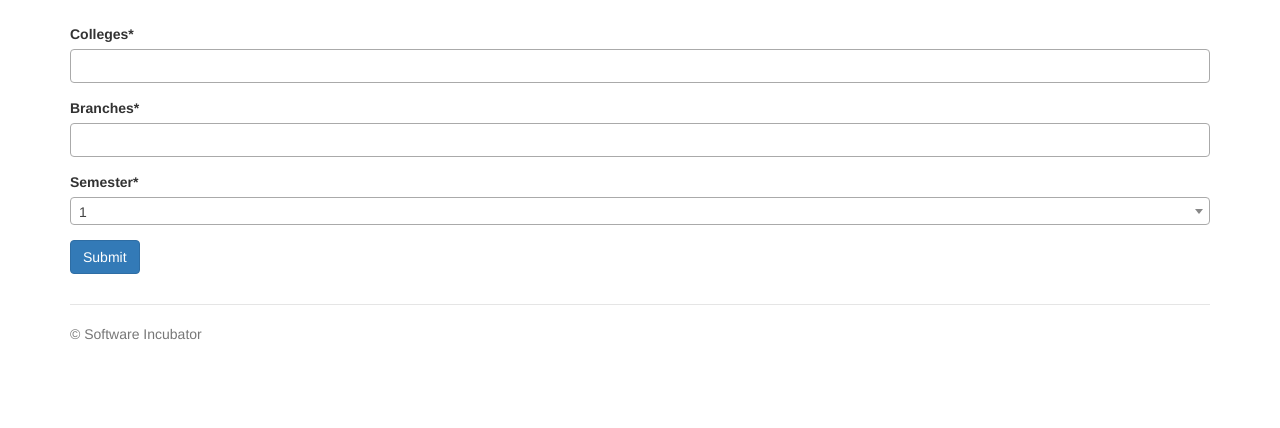
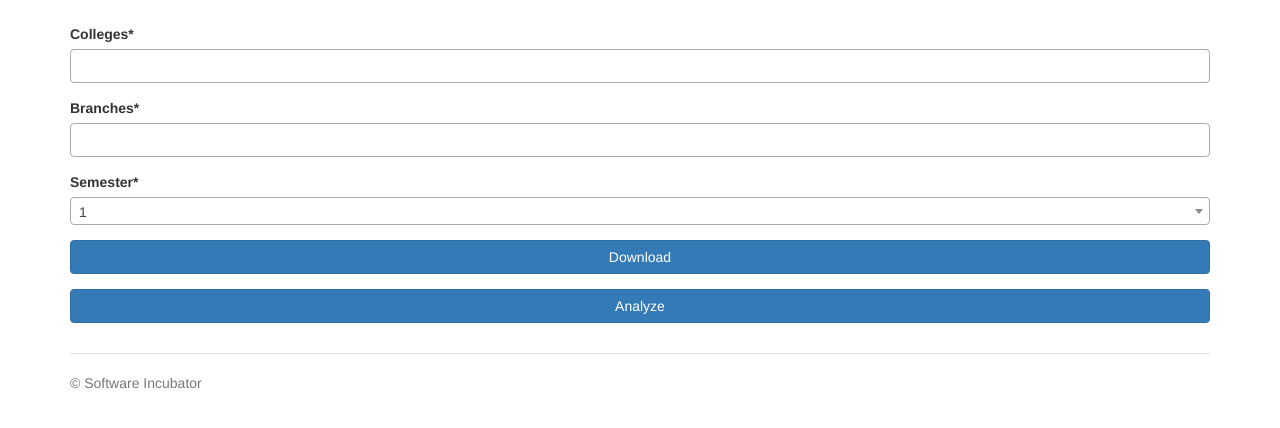
Before and after one commit to utkbansal/result-analyser, a Django app: page /analyze/ in a window 1280 px wide. Shown: the part 278-706 px from the top of the page. Run offline with Django 3.2, Linux system fonts and the light colour scheme; some libraries are stand-ins or nearby versions.

Commit message:
Adds excel file downloading
* Excel files are now downloadable
* Creates a new analysis template at /analysis

```diff
--- a/result_analyzer/settings.py
+++ b/result_analyzer/settings.py
@@ -38,6 +38,7 @@ INSTALLED_APPS = (
     'django.contrib.staticfiles',
     'scraper',
     'crispy_forms',
+    'django.contrib.webdesign',
 )
 
 MIDDLEWARE_CLASSES = (
--- a/scraper/forms.py
+++ b/scraper/forms.py
@@ -29,6 +29,9 @@ class AnalysisForm(forms.Form):
             'branch_code',
             'semester',
             ButtonHolder(
-                Submit('submit', 'Submit', css_class='btn-primary')
+                Submit('download', 'Download', css_class='btn-block ')
+            ),
+            ButtonHolder(
+                Submit('analyze', 'Analyze', css_class='btn-block ')
             )
         )
--- a/scraper/urls.py
+++ b/scraper/urls.py
@@ -1,7 +1,8 @@
 from django.conf.urls import patterns,  url
-from .views import AnalysisFormView
+from .views import AnalysisFormView, AnalysisView
 
 urlpatterns = patterns(
     '',
     url(r'^analyze/$', AnalysisFormView.as_view(), name='analyze'),
+    url(r'^analysis/$', AnalysisView.as_view(), name='analysis'),
 )
--- a/scraper/views.py
+++ b/scraper/views.py
@@ -1,19 +1,49 @@
+import os
+
+from django.core.urlresolvers import reverse_lazy
+from django.views import generic
+from django.http import HttpResponseRedirect, HttpResponse
+
+from .excel import create_excel
 from .forms import AnalysisForm
-from django.views import generic
-from .excel import create_excel
-from django.http import HttpResponseRedirect
+from result_analyzer.settings import BASE_DIR
+
+
+class AnalysisView(generic.TemplateView):
+    template_name = 'analysis.html'
 
 
 class AnalysisFormView(generic.FormView):
     form_class = AnalysisForm
     template_name = 'analyze.html'
-    success_url = ''
+    success_url = reverse_lazy('analysis')
 
     def form_valid(self, form):
         college_code = form.cleaned_data['college_code']
         branch_code = form.cleaned_data['branch_code']
         sem = form.cleaned_data['semester']
 
-        create_excel(college_code[0], branch_code[0], sem)
+        # get_form_kwargs() returns all the data from the form which includes
+        # which button was pressed (analyze/download)
 
-        return HttpResponseRedirect(self.get_success_url())
+        data = self.get_form_kwargs()['data'].keys()
+
+
+        if 'download' in data:
+
+            # Downloading logic here
+
+            create_excel(college_code[0], branch_code[0], int(sem))
+            excel = open(os.path.join(BASE_DIR, 'test.xlsx'), 'rb')
+            data = excel.read()
+
+            response = HttpResponse(data,
+                                    content_type='application/vnd.openxmlformats-officedocument.spreadsheetml.sheet')
+            response['Content-Disposition'] = 'attachment; filename="test.xls"'
+
+            return response
+
+        else:
+            # Redirect to analysis
+
+            return HttpResponseRedirect(self.get_success_url())
--- a/static/css/custom.css
+++ b/static/css/custom.css
@@ -8,3 +8,7 @@
     border-top: 1px solid #E5E5E5;
     margin-top: 30px;
 }
+
+#submit-id-download{
+    margin-bottom: 15px;
+}
--- /dev/null
+++ b/templates/analysis.html
@@ -0,0 +1,6 @@
+{% extends 'base.html' %}
+{% load webdesign %}
+
+{% block content %}
+    {% lorem 5 p %}
+{% endblock %}
```
